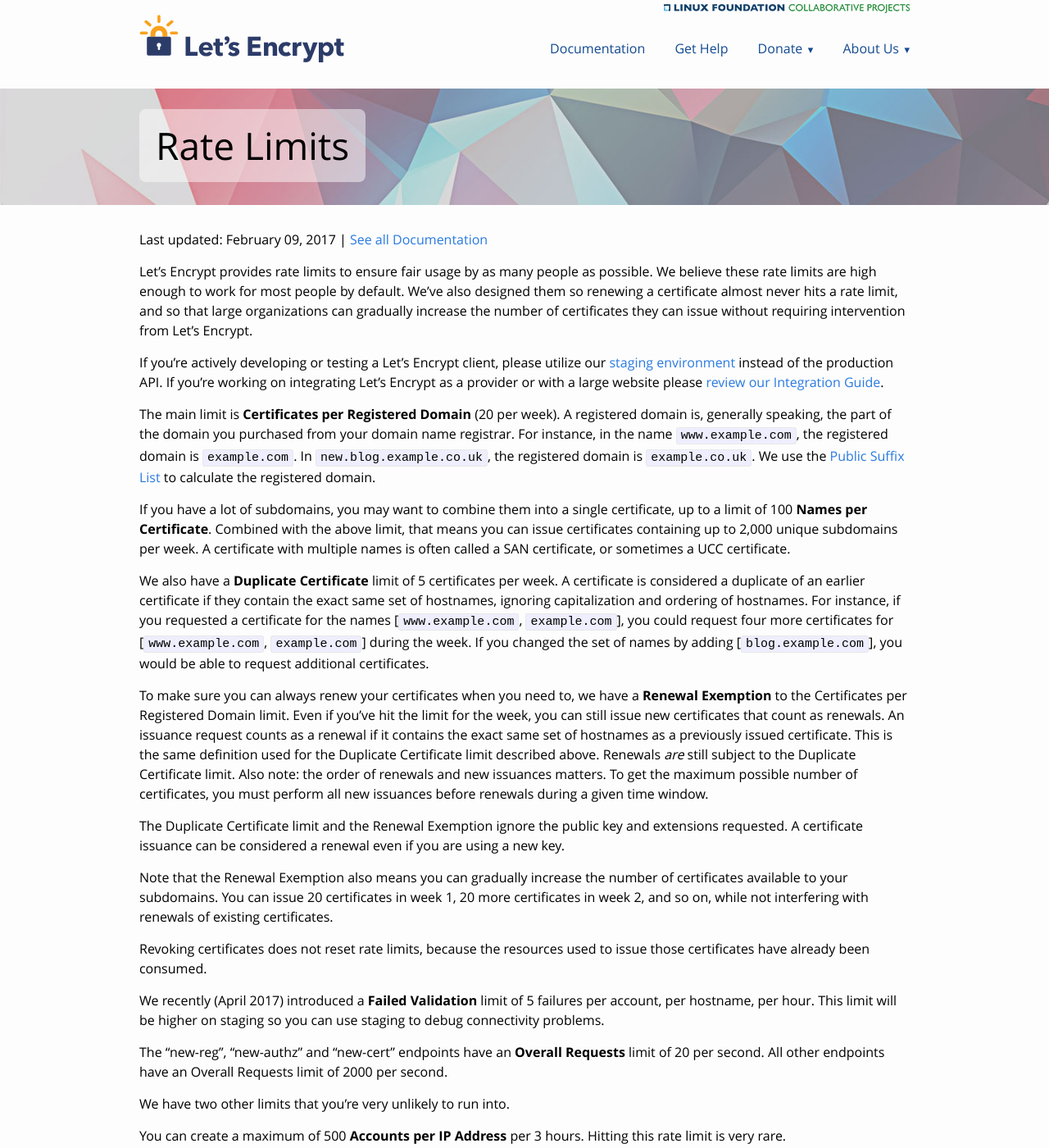
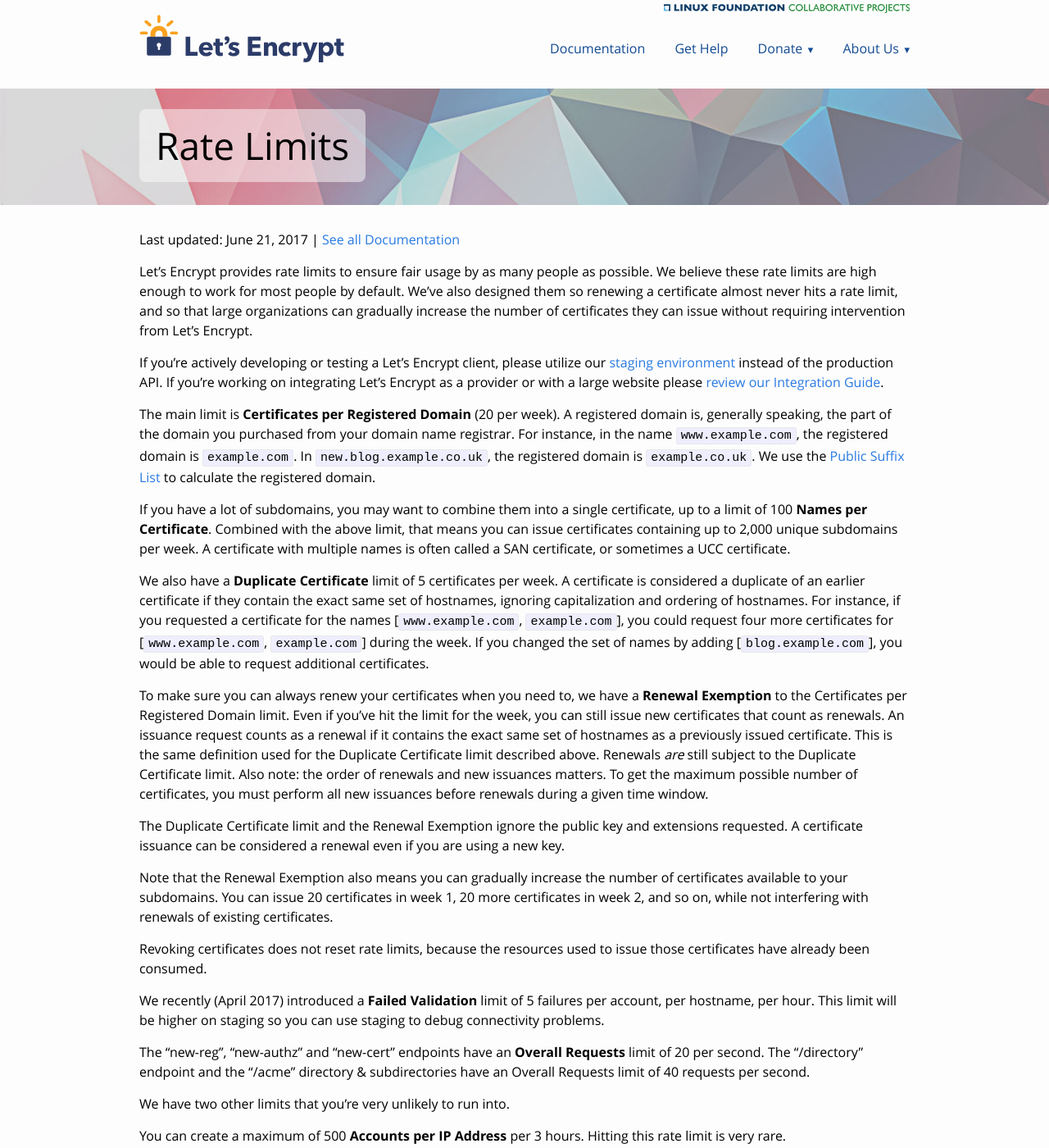
Before and after one commit to snowman1120/website, a Jekyll site: the page built from docs/rate-limits.md, in a window 1280 px wide and 1400 px high. Shown: the whole window at 82% size. Built offline with Jekyll 4.4.1, drawn with Linux system fonts in a browser that asks for light colours.

Commit message:
update nginx rate limit details (#163)
This updates the information regarding rate limiting for /acme and /directory and removes references to the overall rate limit which no longer exists. I'm not sure I love having "/acme" start a sentence, so I'm open to suggested edits.

```diff
--- a/docs/rate-limits.md
+++ b/docs/rate-limits.md
@@ -71,8 +71,8 @@ per account, per hostname, per hour. This limit will be higher on staging so you
 can use staging to debug connectivity problems.
 
 The "new-reg", "new-authz" and "new-cert" endpoints have an **Overall
-Requests** limit of 20 per second. All other endpoints have an Overall Requests
-limit of 2000 per second.
+Requests** limit of 20 per second. The "/directory" endpoint and the "/acme"
+directory & subdirectories have an Overall Requests limit of 40 requests per second.
 
 We have two other limits that you're very unlikely to run into.
 
```
Also changed, not shown: other parts of docs/rate-limits.md (+1 -1 lines).
